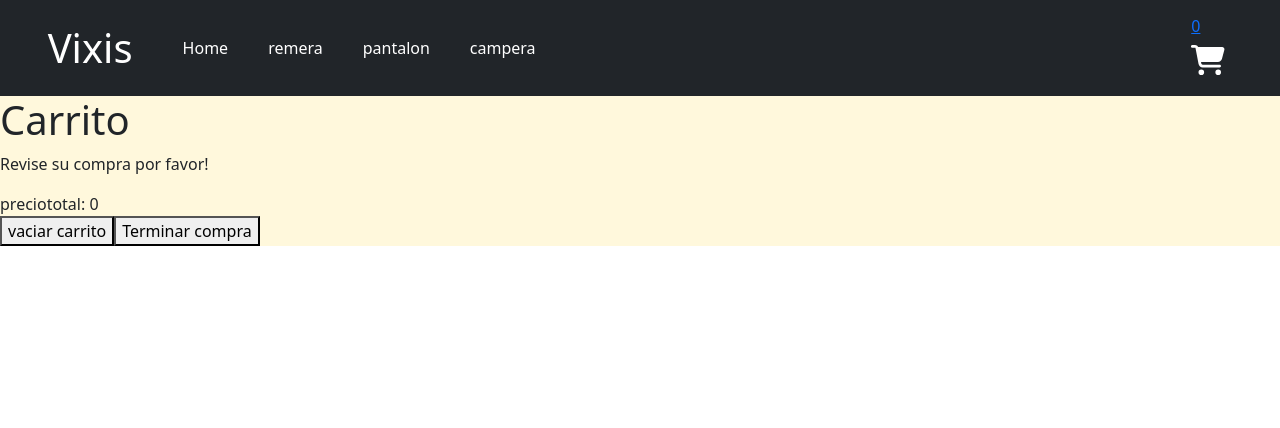
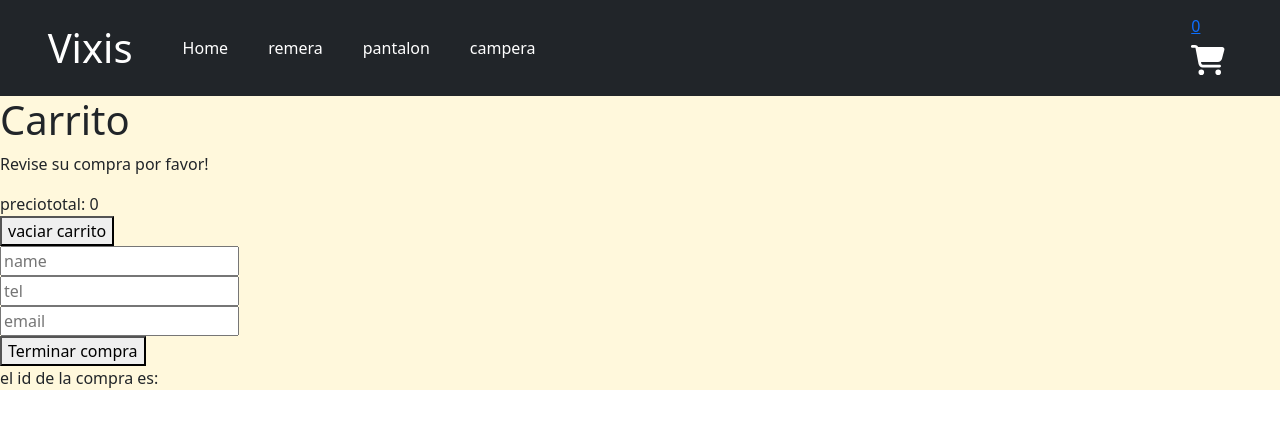
Before and after one commit to agustintiscornia/Ecommerce, a React (Create React App) app: page /cart in a window 1280 px wide. Shown: the top 428 px of the page. Built offline with nearby package versions, Linux system fonts and the light colour scheme.

Commit message:
firebase2

```diff
--- a/src/components/Cart/Cart.jsx
+++ b/src/components/Cart/Cart.jsx
@@ -1,13 +1,22 @@
 import { addDoc,collection, getFirestore} from 'firebase/firestore'
+import { useState } from 'react'
 import { useCartContext} from '../../context/cartContext'
 
 function Cart() {
 
+    const [dataForm,setDataForm] = useState({
+
+      email:"", name:"",phone:""
+    })
+
+    const [id,setId]=useState('')
+
+
     const{cartList,VaciarCart,removeItem,precioTotal}= useCartContext()
 console.log(cartList)
 
-const generarOrden=async()=>{
-
+const generarOrden=async(e)=>{
+  e.preventDefault();
   let orden = {}
 
   orden.buyer = {name:"agustin" , phone:"1139199467" , email:"agustin@gmail.com" }
@@ -28,28 +37,72 @@ const generarOrden=async()=>{
   const db = getFirestore()
       const queryCollectionSet = collection(db, 'orders')
       addDoc(queryCollectionSet, orden)
+      .then(resp=>setId(resp.id))
       .catch(err => console.error(err))
       .finally(() => console.log('termino '))
 
 }
 
+const handleChange = (e) => {
+  setDataForm({
+    ...dataForm,
+    [e.target.name]: e.target.value
+})
+}
+
+
+console.log(dataForm)
+
   return (
     <div>
       <h1>Carrito</h1>
       <p>Revise su compra por favor!</p>
-
       {cartList.map(prod=><div className='containerCart-row'>
 
-        <ul>producto: {prod.producto}</ul>
-        <ul>talle:{prod.talle}</ul>
-        <ul>precio:{prod.precio}$</ul>
-        <ul>cantidad :{prod.cant}</ul>
+          <ul>producto: {prod.producto}</ul>
+          <ul>talle:{prod.talle}</ul>
+          <ul>precio:{prod.precio}$</ul>
+          <ul>cantidad :{prod.cant}</ul>
 
         <button onClick={()=> removeItem(prod.id)}> X </button>
       </div>)}
+
       <div> preciototal: {precioTotal()}</div>
+
+
       <button onClick={VaciarCart}>vaciar carrito</button>
-      <button onClick={generarOrden}>Terminar compra</button>
+      {/* form */}
+      <form
+                onSubmit={generarOrden}
+            >
+                <input
+                    type='text'
+                    name='name'
+                    placeholder='name'
+                    value={dataForm.name}
+                    onChange={handleChange}
+                /><br />
+                <input
+                    type='text'
+                    name='phone'
+                    placeholder='tel'
+                    value={dataForm.phone}
+                    onChange={handleChange}
+                /><br/>
+                <input
+                    type='email'
+                    name='email'
+                    placeholder='email'
+                    value={dataForm.email}
+                    onChange={handleChange}
+                /><br/>
+                <button>Terminar compra</button>
+
+            </form>
+              <div>
+                {id.length !== '' && `el id de la compra es: ${id}`}
+              </div>
+
     </div>
   )
 }
--- a/src/context/cartContext.jsx
+++ b/src/context/cartContext.jsx
@@ -46,6 +46,7 @@ function CartContextProvider({ children }) {
 
     const VaciarCart = () => {
     setCartList([]);
+    alert("no hay productos en el carrito")
     };
 
     return (
```
